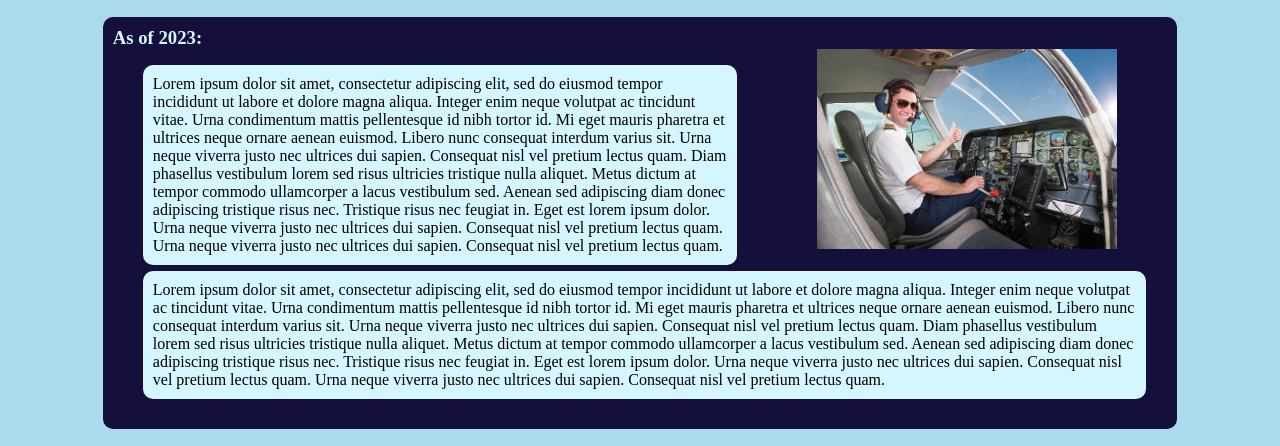
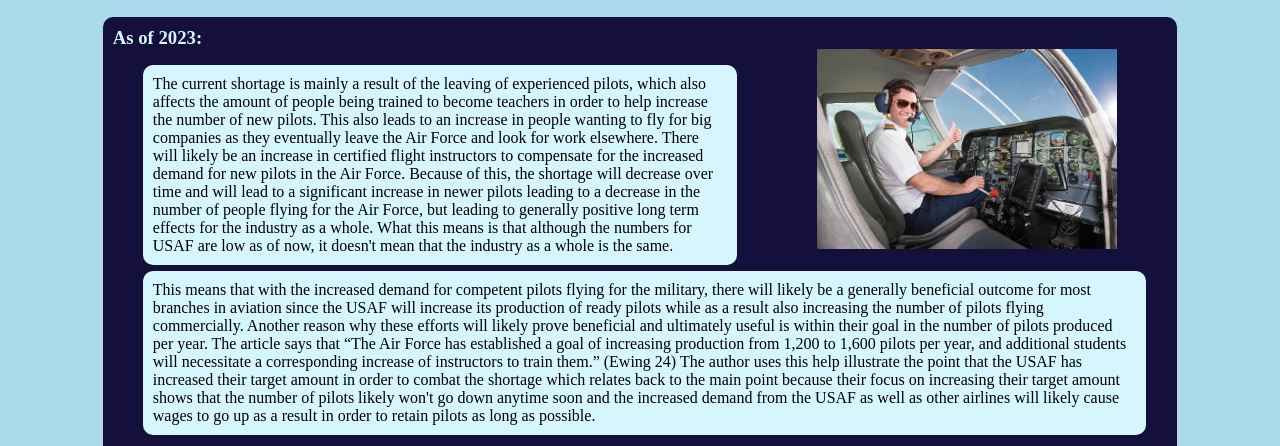
Before and after one commit to AidMcc88/AidMcc88.github.io, a plain HTML site: page project/color/news/index.html in a window 1280 px wide. Shown: the part 285-731 px from the top of the page. Drawn offline with Linux system fonts and the light colour scheme.

Commit message:
added pictures and text

```diff
--- a/project/color/news/index.html
+++ b/project/color/news/index.html
@@ -34,28 +34,33 @@
                 <section class="text1">
                     <img id="img1" src="../images/newsimg.jpg" width="300" height="200">
                     <section class="p1">
-                        <p>Lorem ipsum dolor sit amet, consectetur adipiscing elit, sed do eiusmod tempor incididunt ut
-                            labore et dolore magna aliqua. Integer enim neque volutpat ac tincidunt vitae. Urna condimentum
-                            mattis pellentesque id nibh tortor id. Mi eget mauris pharetra et ultrices neque ornare aenean
-                            euismod. Libero nunc consequat interdum varius sit. Urna neque viverra justo nec ultrices dui
-                            sapien. Consequat nisl vel pretium lectus quam. Diam phasellus vestibulum lorem sed risus
-                            ultricies tristique nulla aliquet. Metus dictum at tempor commodo ullamcorper a lacus vestibulum
-                            sed. Aenean sed adipiscing diam donec adipiscing  tristique risus nec. Tristique risus nec
-                            feugiat in. Eget est lorem ipsum dolor. Urna neque viverra justo nec ultrices dui sapien.
-                            Consequat nisl vel pretium lectus quam. Urna neque viverra justo nec ultrices dui sapien.
-                            Consequat nisl vel pretium lectus quam.</p>
+                        <p> The current shortage is mainly a result of the leaving of experienced pilots, which also affects
+                            the amount of people being trained to become teachers in order to help increase the number of new
+                            pilots. This also leads to an increase in people wanting to fly for big
+                            companies as they eventually leave the Air Force and look for work elsewhere. There will likely be
+                            an increase in
+                            certified flight instructors to compensate for the increased demand for new pilots in the Air
+                            Force. Because of this, the shortage will decrease over time and will lead to a
+                            significant increase in newer pilots leading to a decrease in the number of people flying for the
+                            Air Force, but leading to generally positive long term effects for the industry as a whole. What
+                            this means is that although the numbers for USAF are
+                            low as of now, it doesn't mean that the industry as a whole is the same.
+                        </p>
                     </section>
                     <section class="p2">
-                        <p>Lorem ipsum dolor sit amet, consectetur adipiscing elit, sed do eiusmod tempor incididunt ut
-                            labore et dolore magna aliqua. Integer enim neque volutpat ac tincidunt vitae. Urna condimentum
-                            mattis pellentesque id nibh tortor id. Mi eget mauris pharetra et ultrices neque ornare aenean
-                            euismod. Libero nunc consequat interdum varius sit. Urna neque viverra justo nec ultrices dui
-                            sapien. Consequat nisl vel pretium lectus quam. Diam phasellus vestibulum lorem sed risus
-                            ultricies tristique nulla aliquet. Metus dictum at tempor commodo ullamcorper a lacus vestibulum
-                            sed. Aenean sed adipiscing diam donec adipiscing  tristique risus nec. Tristique risus nec feugiat
-                            in. Eget est lorem ipsum dolor. Urna neque viverra justo nec ultrices dui sapien. Consequat nisl
-                            vel pretium lectus quam. Urna neque viverra justo nec ultrices dui sapien. Consequat nisl vel
-                            pretium lectus quam.</p>
+                        <p>This means that with the
+                            increased demand for competent pilots flying for the military, there will likely be a generally
+                            beneficial outcome for most branches in aviation since the USAF will increase its production of
+                            ready pilots while as a result also increasing the number of pilots flying commercially. Another
+                            reason why these efforts will likely prove beneficial and ultimately useful is within their goal in
+                            the number of pilots produced per year. The article says that “The Air Force has established a
+                            goal of increasing production from 1,200 to 1,600 pilots per year, and additional students will
+                            necessitate a corresponding increase of instructors to train them.” (Ewing 24) The author uses
+                            this help illustrate the point that the USAF has increased their target amount in order to combat
+                            the shortage which relates back to the main point because their focus on increasing their target
+                            amount shows that the number of pilots likely won't go down anytime soon and the increased
+                            demand from the USAF as well as other airlines will likely cause wages to go up as a result in
+                            order to retain pilots as long as possible.</p>
                     </section>
                 </section>
             </section>
```
Also changed, not shown: project/color/data/index.html (+14 -15 lines), project/color/index.html (+3 -3 lines), project/color/sources/index.html (+17 -5 lines), project/color/images/backprev.png (added), project/color/images/newsprev.png (added), project/color/images/sourceprev.png (added).
